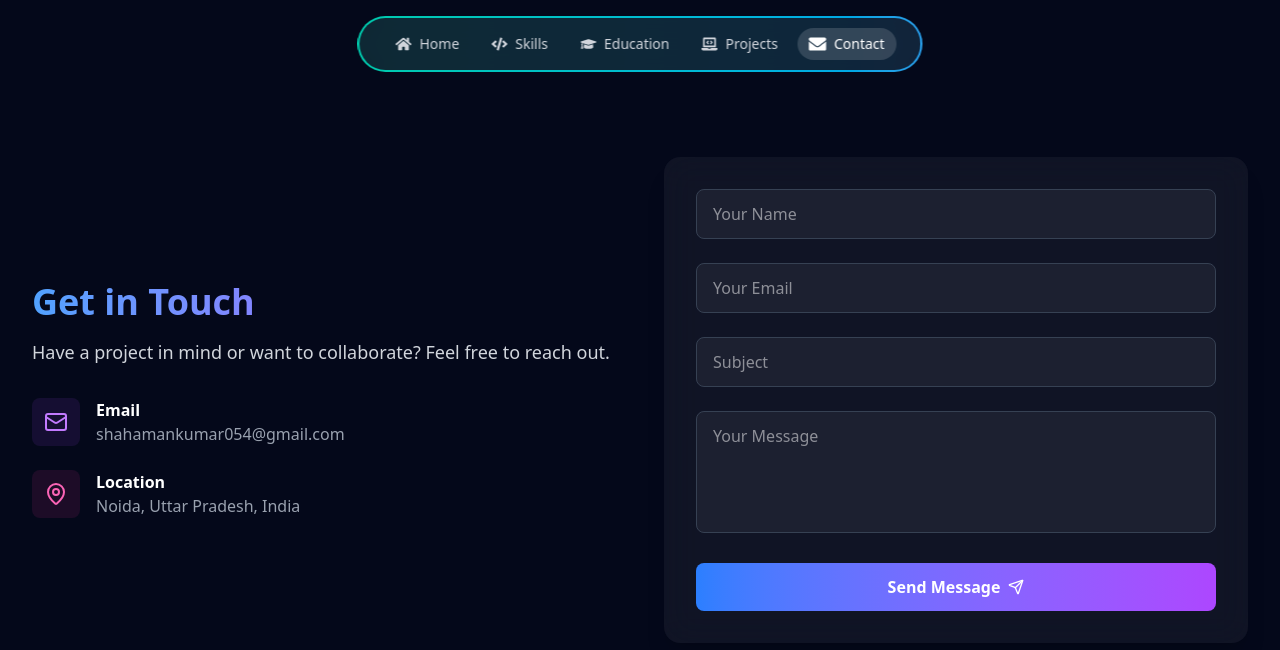
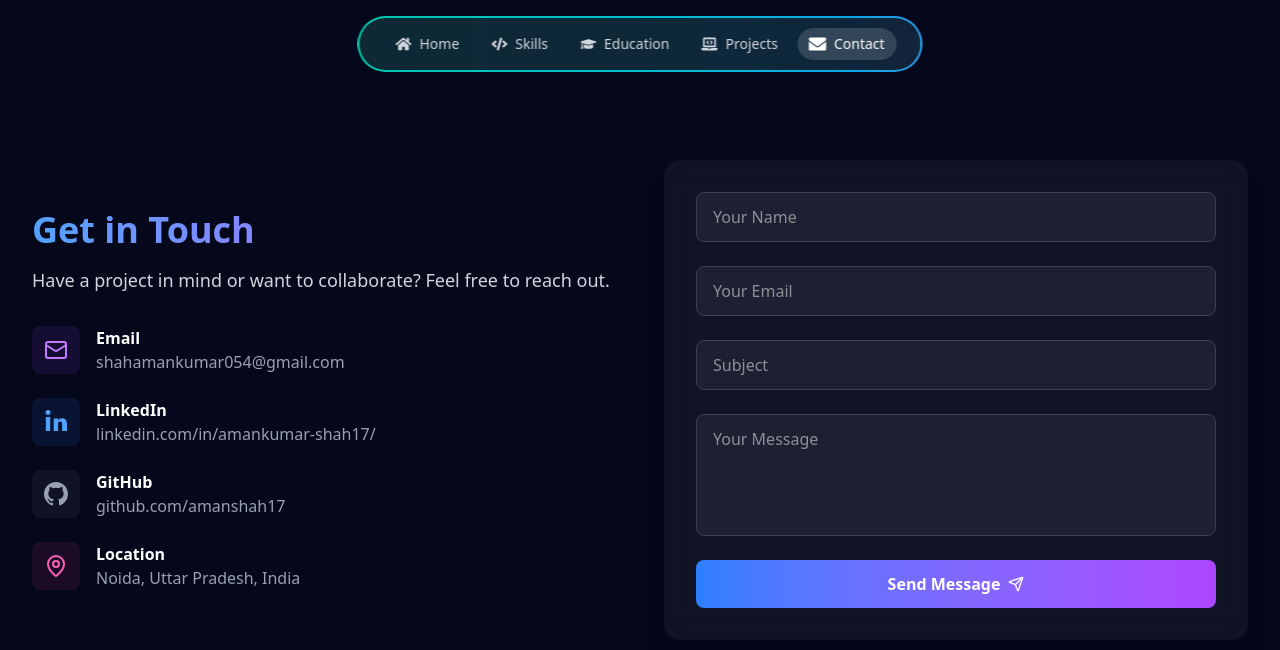
Before and after one commit to amanshah17/Aman-Kumar-Shah---Portfolio, a React (Vite) app: page /Aman-Kumar-Shah---Portfolio/contact in a window 1280 px wide. Shown: the top 650 px of the page. Built offline with nearby package versions, Linux system fonts and the light colour scheme.

Commit message:
contact changes

```diff
--- a/src/components/ui/icon-cloud.jsx
+++ b/src/components/ui/icon-cloud.jsx
@@ -52,46 +52,38 @@ export const renderCustomIcon = (icon, theme) => {
 export default function IconCloud({ iconSlugs = [], imageArray = [] }) {
   const [iconData, setIconData] = useState(null);
   const { theme = "dark" } = useTheme();
+  const [isMounted, setIsMounted] = useState(false);
 
-  // Fetch icons only when slugs change
+  // Only render client-side
   useEffect(() => {
-    let isMounted = true;
+    setIsMounted(true);
+  }, []);
 
+  useEffect(() => {
+    let active = true;
     if (iconSlugs.length > 0) {
       fetchSimpleIcons({ slugs: iconSlugs }).then((response) => {
-        if (isMounted) setIconData(response);
+        if (active) setIconData(response);
       });
     }
-
-    return () => {
-      isMounted = false;
-    };
+    return () => (active = false);
   }, [iconSlugs]);
 
-  // Memoized render for performance
   const renderedIcons = useMemo(() => {
     if (!iconData?.simpleIcons) return null;
-
     return Object.values(iconData.simpleIcons).map((icon) =>
       renderCustomIcon(icon, theme)
     );
   }, [iconData, theme]);
 
+  if (!isMounted) return null;
+
   return (
     <Cloud {...cloudProps}>
-      {/* Render SVG icons */}
       {renderedIcons}
-
-      {/* Render image icons if provided */}
       {imageArray.map((image, index) => (
-        <a key={index} href="#" onClick={(e) => e.preventDefault()}>
-          <img
-            src={image}
-            alt="cloud-icon"
-            width="42"
-            height="42"
-            draggable={false}
-          />
+        <a key={index} role="button" onClick={(e) => e.preventDefault()}>
+          <img src={image} alt="cloud-icon" width="42" height="42" draggable={false} />
         </a>
       ))}
     </Cloud>
--- a/src/pages/Contact/Contact.jsx
+++ b/src/pages/Contact/Contact.jsx
@@ -1,6 +1,30 @@
 import React, { useState } from "react";
-import { Mail, Phone, MapPin } from "lucide-react";
-import { Send } from "lucide-react";
+import { Mail, MapPin, Send } from "lucide-react";
+
+// Manual GitHub SVG
+const GitHubIcon = ({ className }) => (
+  <svg
+    className={className}
+    fill="currentColor"
+    viewBox="0 0 24 24"
+    xmlns="http://www.w3.org/2000/svg"
+  >
+    <path d="M12 0C5.37 0 0 5.37 0 12c0 5.3 3.438 9.8 8.205 11.387.6.113.82-.262.82-.583 0-.288-.01-1.05-.015-2.06-3.338.724-4.042-1.61-4.042-1.61-.546-1.386-1.333-1.756-1.333-1.756-1.09-.746.083-.73.083-.73 1.205.085 1.84 1.238 1.84 1.238 1.07 1.835 2.807 1.305 3.492.998.108-.776.418-1.305.76-1.605-2.665-.3-5.467-1.334-5.467-5.933 0-1.31.468-2.38 1.235-3.22-.123-.303-.535-1.523.117-3.176 0 0 1.008-.322 3.3 1.23a11.48 11.48 0 013.003-.404 11.48 11.48 0 013.003.404c2.29-1.552 3.297-1.23 3.297-1.23.653 1.653.242 2.873.12 3.176.77.84 1.233 1.91 1.233 3.22 0 4.61-2.807 5.63-5.48 5.926.43.37.813 1.102.813 2.222 0 1.606-.015 2.896-.015 3.286 0 .322.216.698.825.58C20.565 21.796 24 17.298 24 12c0-6.63-5.37-12-12-12z" />
+  </svg>
+);
+
+// Manual LinkedIn SVG
+const LinkedInIcon = ({ className }) => (
+  <svg
+    className={className}
+    fill="currentColor"
+    viewBox="0 0 448 512"
+    xmlns="http://www.w3.org/2000/svg"
+  >
+    <path d="M100.28 448H7.4V148.9h92.88zM53.79 108.1C24.09 108.1 0 83.6 0 53.3a53.79 53.79 0 11107.58 0c0 30.3-24.09 54.8-53.79 54.8zm394.21 339.9h-92.68V302.4c0-34.7-12.4-58.3-43.3-58.3-23.6 0-37.6 15.8-43.8 31V448h-92.7s1.2-241.3 0-266.1h92.7v37.7c12.3-19 34.3-46 83.6-46 61 0 106.8 39.8 106.8 125.4v149z" />
+  </svg>
+);
+
 export default function Contact() {
   const [formData, setFormData] = useState({
     name: "",
@@ -20,7 +44,6 @@ export default function Contact() {
       tempErrors.name = "Name is required";
       isValid = false;
     }
-
     if (!formData.email.trim()) {
       tempErrors.email = "Email is required";
       isValid = false;
@@ -28,12 +51,10 @@ export default function Contact() {
       tempErrors.email = "Email is invalid";
       isValid = false;
     }
-
     if (!formData.subject.trim()) {
       tempErrors.subject = "Subject is required";
       isValid = false;
     }
-
     if (!formData.message.trim()) {
       tempErrors.message = "Message is required";
       isValid = false;
@@ -55,7 +76,10 @@ export default function Contact() {
     form.append("access_key", "90f4b8af-e590-42b0-beaf-10b18f66a703");
     form.append("name", formData.name);
     form.append("email", formData.email);
-    form.append("subject", formData.subject || "New Contact Form Submission");
+    form.append(
+      "subject",
+      formData.subject || "New Contact Form Submission"
+    );
     form.append("message", formData.message);
 
     try {
@@ -68,12 +92,7 @@ export default function Contact() {
 
       if (response.ok) {
         setStatus("Message sent successfully!");
-        setFormData({
-          name: "",
-          email: "",
-          subject: "",
-          message: "",
-        });
+        setFormData({ name: "", email: "", subject: "", message: "" });
         setErrors({});
       } else {
         setStatus(result.message || "There was an error sending your message.");
@@ -89,7 +108,6 @@ export default function Contact() {
       <section className="hero min-h-screen flex items-center relative px-4 sm:px-6 lg:px-8">
         <div className="container mx-auto">
           <div className="grid lg:grid-cols-2 gap-12 items-center">
-
             {/* Contact Info */}
             <div className="space-y-8">
               <div>
@@ -97,11 +115,13 @@ export default function Contact() {
                   Get in Touch
                 </h2>
                 <p className="text-gray-300 text-lg">
-                  Have a project in mind or want to collaborate? Feel free to reach out.
+                  Have a project in mind or want to collaborate? Feel free to
+                  reach out.
                 </p>
               </div>
 
               <div className="space-y-6">
+                {/* Email */}
                 <div className="flex items-center space-x-4">
                   <div className="bg-purple-500/10 p-3 rounded-lg">
                     <Mail className="w-6 h-6 text-purple-400" />
@@ -112,6 +132,43 @@ export default function Contact() {
                   </div>
                 </div>
 
+                {/* LinkedIn */}
+                <div className="flex items-center space-x-4">
+                  <div className="bg-blue-500/10 p-3 rounded-lg">
+                    <LinkedInIcon className="w-6 h-6 text-blue-400" />
+                  </div>
+                  <div>
+                    <h3 className="font-semibold">LinkedIn</h3>
+                    <a
+                      href="https://www.linkedin.com/in/amankumar-shah17/"
+                      target="_blank"
+                      rel="noopener noreferrer"
+                      className="text-gray-400 hover:text-blue-400"
+                    >
+                      linkedin.com/in/amankumar-shah17/
+                    </a>
+                  </div>
+                </div>
+
+                {/* GitHub */}
+                <div className="flex items-center space-x-4">
+                  <div className="bg-gray-500/10 p-3 rounded-lg">
+                    <GitHubIcon className="w-6 h-6 text-gray-400" />
+                  </div>
+                  <div>
+                    <h3 className="font-semibold">GitHub</h3>
+                    <a
+                      href="https://github.com/amanshah17"
+                      target="_blank"
+                      rel="noopener noreferrer"
+                      className="text-gray-400 hover:text-gray-100"
+                    >
+                      github.com/amanshah17
+                    </a>
+                  </div>
+                </div>
+
+                {/* Location */}
                 <div className="flex items-center space-x-4">
                   <div className="bg-pink-500/10 p-3 rounded-lg">
                     <MapPin className="w-6 h-6 text-pink-400" />
@@ -128,7 +185,6 @@ export default function Contact() {
             <div className="backdrop-blur-lg bg-white/5 p-8 rounded-2xl shadow-xl">
               <form onSubmit={handleSubmit} className="space-y-6">
                 <div className="grid grid-cols-1 gap-6">
-                  <div>
                   <input
                     type="text"
                     placeholder="Your Name"
@@ -140,12 +196,6 @@ export default function Contact() {
                       setFormData({ ...formData, name: e.target.value })
                     }
                   />
-                    {errors.name && (
-                      <p className="text-red-500 text-sm mt-1">{errors.name}</p>
-                    )}
-                  </div>
-
-                  <div>
                   <input
                     type="email"
                     placeholder="Your Email"
@@ -157,14 +207,6 @@ export default function Contact() {
                       setFormData({ ...formData, email: e.target.value })
                     }
                   />
-                    {errors.email && (
-                      <p className="text-red-500 text-sm mt-1">
-                        {errors.email}
-                      </p>
-                    )}
-                  </div>
-
-                  <div>
                   <input
                     type="text"
                     placeholder="Subject"
@@ -176,14 +218,6 @@ export default function Contact() {
                       setFormData({ ...formData, subject: e.target.value })
                     }
                   />
-                    {errors.subject && (
-                      <p className="text-red-500 text-sm mt-1">
-                        {errors.subject}
-                      </p>
-                    )}
-                  </div>
-
-                  <div>
                   <textarea
                     placeholder="Your Message"
                     rows="4"
@@ -195,12 +229,6 @@ export default function Contact() {
                       setFormData({ ...formData, message: e.target.value })
                     }
                   ></textarea>
-                    {errors.message && (
-                      <p className="text-red-500 text-sm mt-1">
-                        {errors.message}
-                      </p>
-                    )}
-                  </div>
                 </div>
 
                 <button
@@ -224,7 +252,6 @@ export default function Contact() {
                 </div>
               )}
             </div>
-
           </div>
         </div>
       </section>
--- a/src/pages/Hero/Hero.jsx
+++ b/src/pages/Hero/Hero.jsx
@@ -11,9 +11,21 @@ import { FlipWords } from "../../components/ui/flip-words";
 const GridBackground = () => (
   <div className="absolute inset-0 overflow-hidden pointer-events-none opacity-20">
     <div className="absolute inset-0 mask-[radial-gradient(ellipse_at_center,transparent_0%,black)]">
-      <svg xmlns="http://www.w3.org/2000/svg" width="100%" height="100%" className="absolute inset-0">
+      <svg
+        xmlns="http://www.w3.org/2000/svg"
+        width="100%"
+        height="100%"
+        className="absolute inset-0"
+      >
         <pattern id="grid" width="40" height="40" patternUnits="userSpaceOnUse">
-          <rect width="40" height="40" fill="none" stroke="white" strokeWidth="0.5" className="opacity-40 animate-gridPulse" />
+          <rect
+            width="40"
+            height="40"
+            fill="none"
+            stroke="white"
+            strokeWidth="0.5"
+            className="opacity-40 animate-gridPulse"
+          />
         </pattern>
         <rect width="100%" height="100%" fill="url(#grid)" />
       </svg>
@@ -73,14 +85,14 @@ const profile = {
           </div>
 
           <div className="container mx-auto flex flex-col lg:flex-row items-center justify-between relative z-10 py-8 md:py-10 lg:py-12 md:pt-28 xl:pt-28">
-
             {/* LEFT SECTION */}
             <div className="w-full lg:w-1/2 mb-12 lg:mb-0 relative">
-
               {/* Welcome badge */}
               <div className="inline-flex items-center gap-2 px-3 sm:px-4 py-2 rounded-full bg-gray-800/50 border border-gray-700/50 mb-8">
                 <div className="w-2 h-2 rounded-full bg-blue-400 animate-pulse"></div>
-                <span className="text-gray-300 text-sm">Welcome to my portfolio</span>
+                <span className="text-gray-300 text-sm">
+                  Welcome to my portfolio
+                </span>
               </div>
 
               {/* Name */}
@@ -105,8 +117,8 @@ const profile = {
 
               {/* Description */}
               <p className="text-base sm:text-xl text-gray-300/90 leading-relaxed max-w-xl mb-12">
-                Java Developer 🚀 | Spring Boot + React 💻 | Passionate about crafting clean,
-                scalable and efficient applications.
+                Java Developer 🚀 | Spring Boot + React 💻 | Passionate about
+                crafting clean, scalable and efficient applications.
               </p>
 
               {/* Buttons */}
@@ -132,6 +144,19 @@ const profile = {
                     </span>
                   </span>
                 </a>
+                <a
+                  href="https://leetcode.com/u/_king_aman1712/"
+                  target="_blank"
+                  rel="noopener noreferrer"
+                  className="group relative inline-flex items-center justify-center gap-3 p-0.5 rounded-xl bg-linear-to-r from-yellow-500 to-orange-400 hover:scale-105 transition-transform duration-300 shadow-lg"
+                >
+                  <span className="block w-full px-8 py-4 rounded-[11px] bg-gray-900 group-hover:bg-linear-to-r group-hover:from-yellow-500 group-hover:to-orange-400">
+                    <span className="flex items-center gap-2 text-white font-semibold text-lg">
+                      {/* Optional LeetCode icon */}
+                      <span>See LeetCode</span>
+                    </span>
+                  </span>
+                </a>
               </div>
             </div>
 
@@ -153,7 +178,6 @@ const profile = {
                 </div>
               </div>
             </div>
-
           </div>
         </section>
 
```
Also changed, not shown: src/assets/images/leetcode.svg (added). Lines whose indentation alone changed are shown as unchanged.
